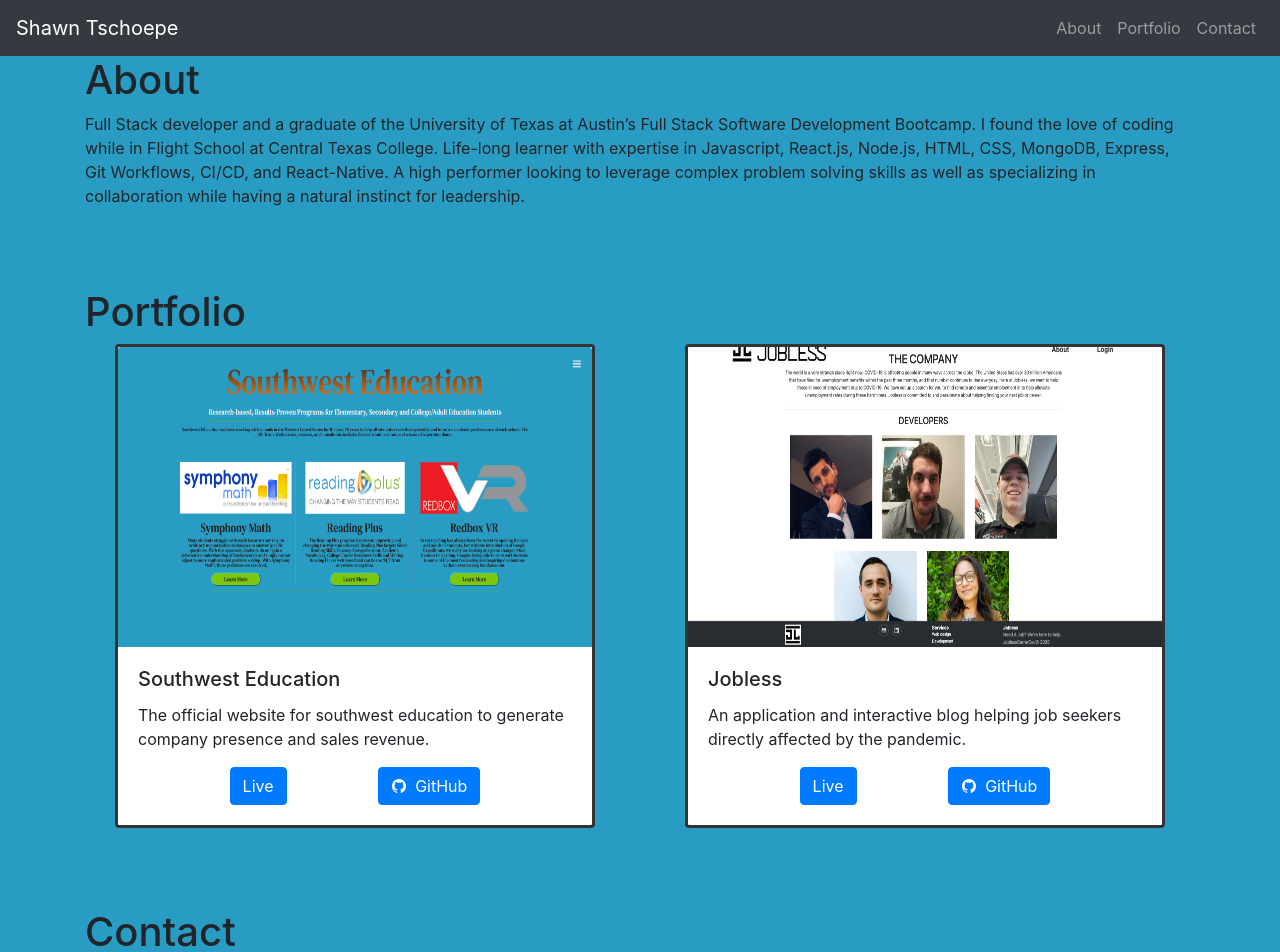
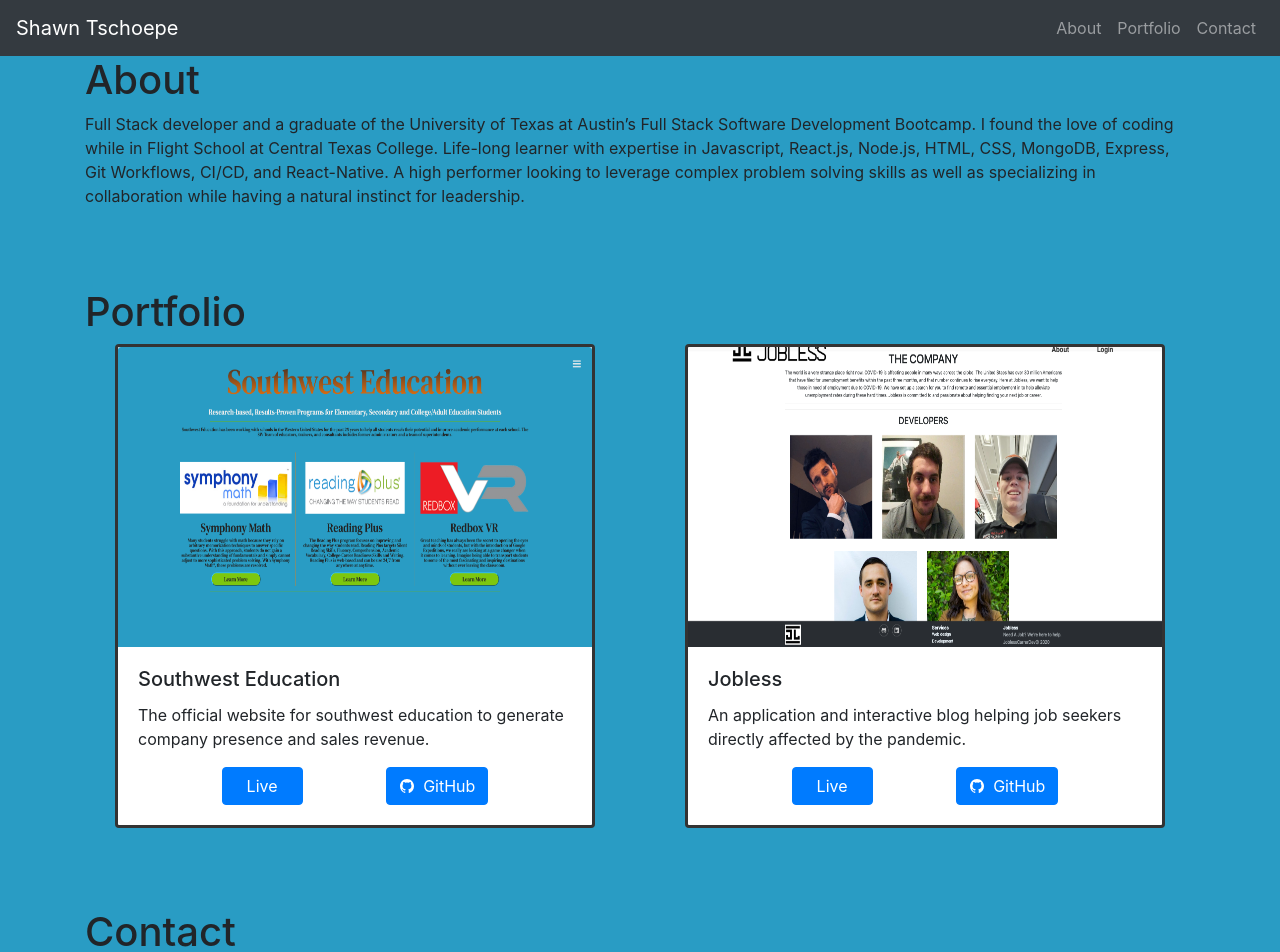
Before and after one commit to shawn220a/portfolio-2021, a React (Create React App) app: page / in a window 1280 px wide. Shown: the top 952 px of the page. Built offline with nearby package versions, Linux system fonts and the light colour scheme.

Commit message:
Add padding on left button

```diff
--- a/src/components/Portfolio.js
+++ b/src/components/Portfolio.js
@@ -23,7 +23,9 @@
               presence and sales revenue.
             </Card.Text>
             <div className='links'>
-              <Button variant='primary'>Live</Button>
+              <Button className='px-4' variant='primary'>
+                Live
+              </Button>
               <Button variant='primary'>
                 <IoLogoGithub className='mr-2 mb-1' />
                 GitHub
@@ -45,7 +47,9 @@
               affected by the pandemic.
             </Card.Text>
             <div className='links'>
-              <Button variant='primary'>Live</Button>
+              <Button className='px-4' variant='primary'>
+                Live
+              </Button>
               <Button variant='primary'>
                 <IoLogoGithub className='mr-2 mb-1' />
                 GitHub
```
